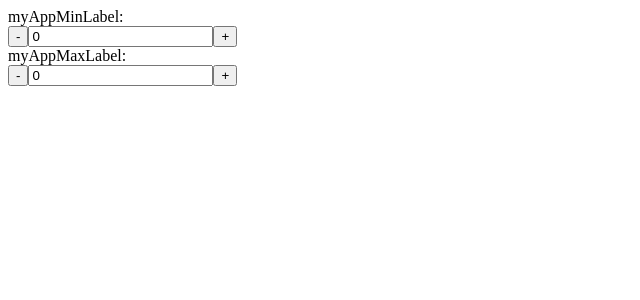
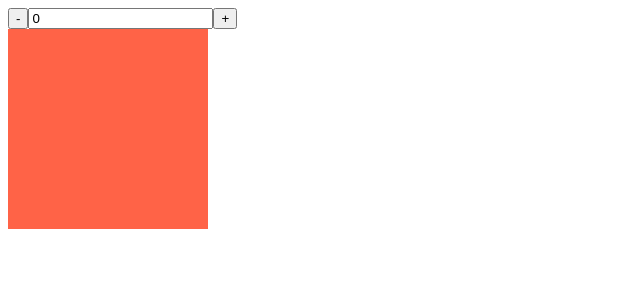
Before and after one commit to JJwachi23/fundamental-ng, an Angular app: page / in a window 1280 px wide. Shown: the top 300 px of the page, without its empty margins (0-640 px from the left). Built offline with nearby package versions, Linux system fonts and the light colour scheme.

Commit message:
Add: Style binding & Output event

```diff
--- a/src/app/app.component.html
+++ b/src/app/app.component.html
@@ -13,9 +13,28 @@
   [step]="0.5"
 ></app-action-bar> -->
 
-<app-max-min-meter
+<!-- <app-max-min-meter
   [minLabel]="appMinLabel"
   [maxLabel]="appMaxLabel"
   (minChange)="doAppMinChange($event)"
   (maxChange)="doAppMaxChange($event)"
-></app-max-min-meter>
+></app-max-min-meter> -->
+
+<!-- <app-square-flex [divWidth]="squareWidth" [divHight]="squareHight"></app-square-flex>
+<div style="margin-top: 10px;">
+  <span>width: </span>
+  <button type="button" (click)="squareWidth=50">50px</button>
+  <button type="button" (click)="squareWidth=100">100px</button>
+  <button type="button" (click)="squareWidth=200">200px</button>
+  <button type="button" (click)="squareWidth=250">250px</button>
+</div>
+<div style="margin-top: 10px;">
+  <span>height: </span>
+  <button type="button" (click)="squareHight=50">50px</button>
+  <button type="button" (click)="squareHight=100">100px</button>
+  <button type="button" (click)="squareHight=200">200px</button>
+  <button type="button" (click)="squareHight=250">250px</button>
+</div> -->
+
+<app-action-bar></app-action-bar>
+<app-square-flex></app-square-flex>
--- a/src/app/app.component.ts
+++ b/src/app/app.component.ts
@@ -11,6 +11,9 @@ export class AppComponent implements OnInit {
 
   appMinLabel = 'myAppMinLabel';
   appMaxLabel = 'myAppMaxLabel';
+
+  squareWidth = 250;
+  squareHight = 100;
 
   constructor() { }
 
--- a/src/app/app.module.ts
+++ b/src/app/app.module.ts
@@ -5,12 +5,14 @@ import { AppRoutingModule } from './app-routing.module';
 import { AppComponent } from './app.component';
 import { ActionBarComponent } from './components/action-bar/action-bar.component';
 import { MaxMinMeterComponent } from './components/max-min-meter/max-min-meter.component';
+import { SquareFlexComponent } from './components/square-flex/square-flex.component';
 
 @NgModule({
   declarations: [
     AppComponent,
     ActionBarComponent,
-    MaxMinMeterComponent
+    MaxMinMeterComponent,
+    SquareFlexComponent
   ],
   imports: [
     BrowserModule,
--- /dev/null
+++ b/src/app/components/square-flex/square-flex.component.html
@@ -0,0 +1,2 @@
+<!-- <div style="background-color: tomato;" [style.width.px]="200" [style.height.px]="200"></div> -->
+<div style="background-color: tomato;" [style.width.px]="divWidth" [style.height.px]="divHight"></div>
```
Also changed, not shown: src/app/components/square-flex/square-flex.component.ts (added, +13 -0 lines), src/app/components/square-flex/square-flex.component.css (added).
